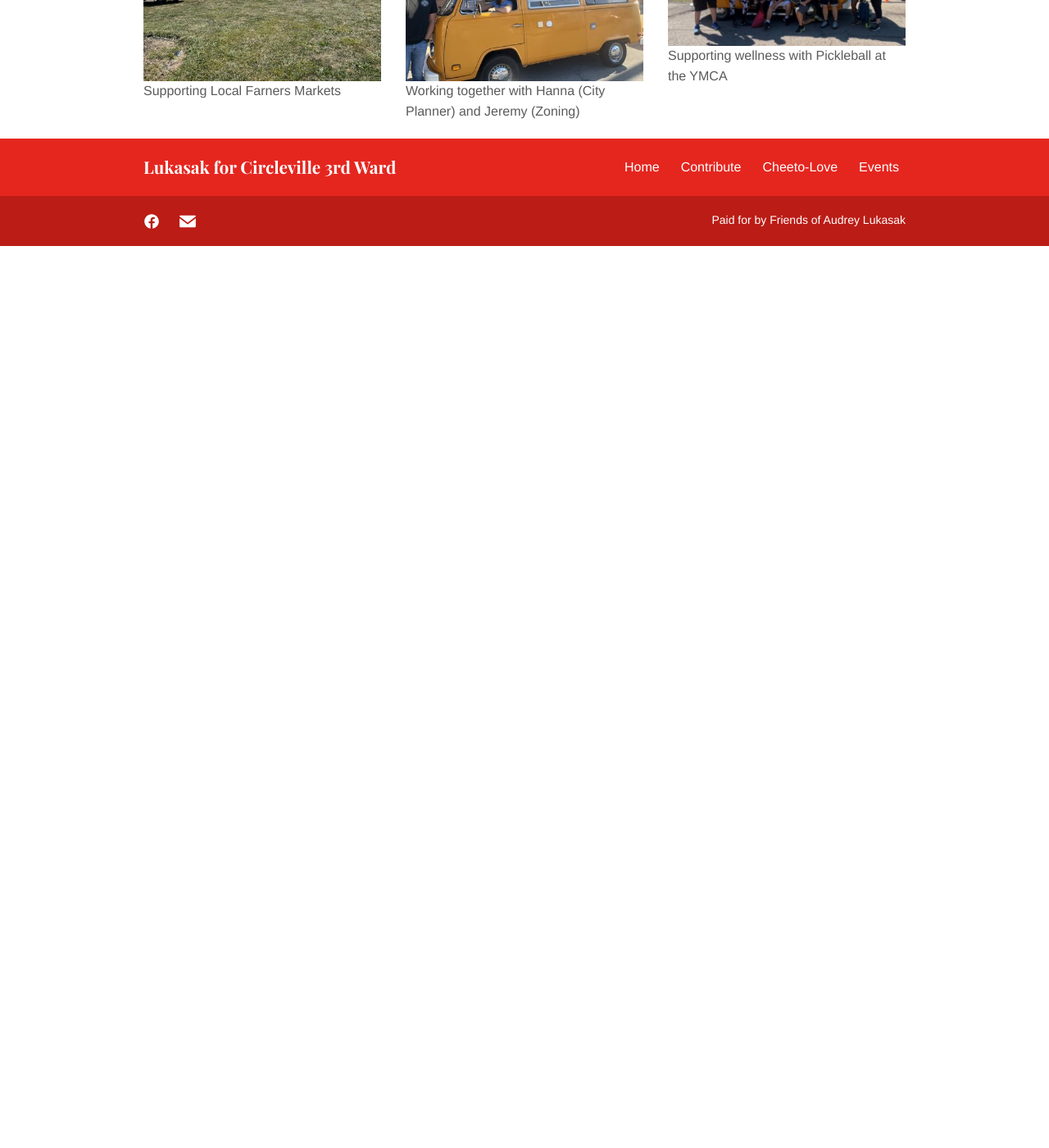
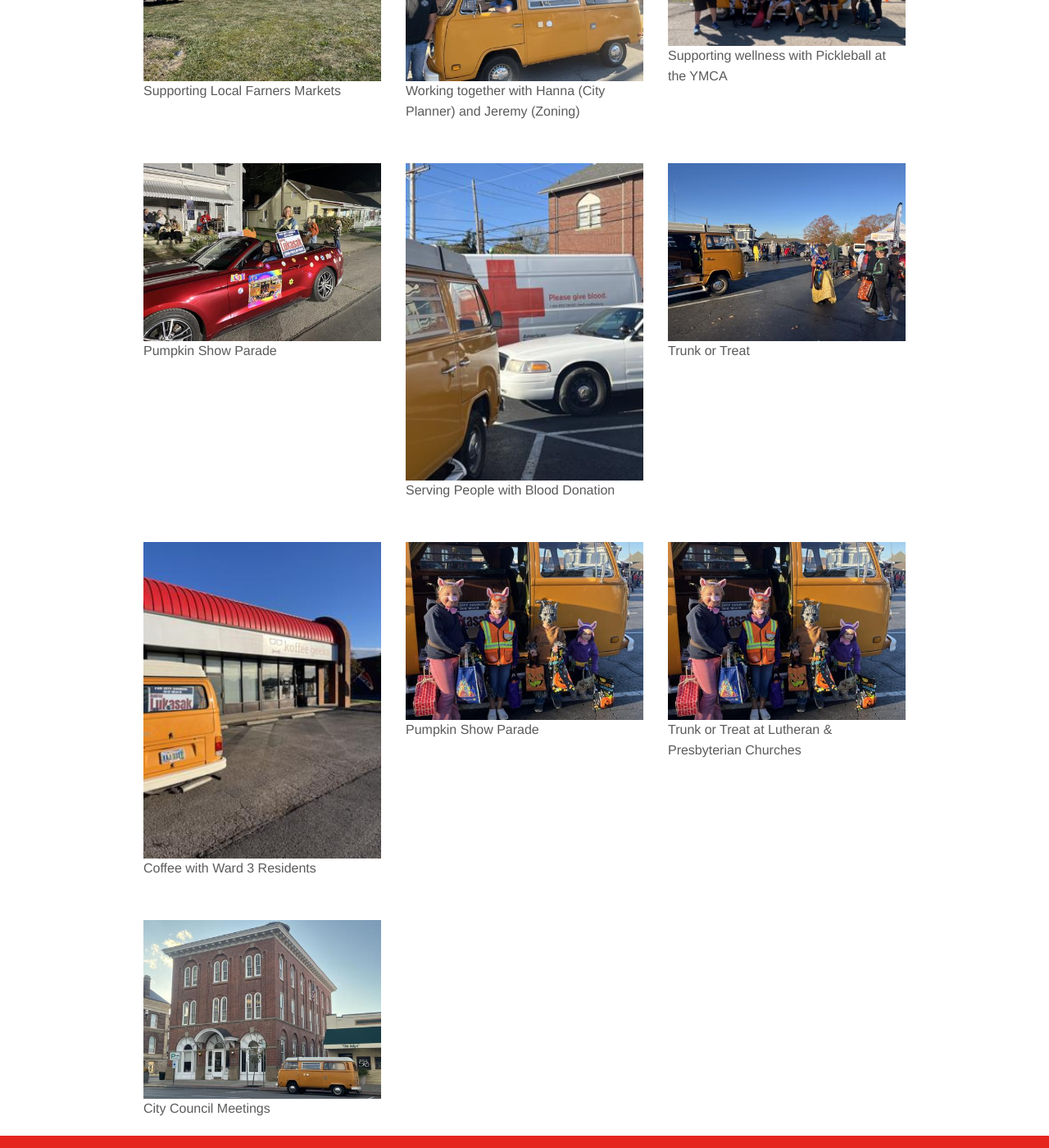
Before and after one commit to alukasak/alukasak.github.io, a Jekyll site: the page built from cheeto.md, in a window 1280 px wide and 1400 px high, scrolled down 1610 px. Shown: the whole window at 82% size. Built offline with Jekyll 4.4.1, drawn with Linux system fonts in a browser that asks for light colours; before the commit the page ends 1910 px from its top, so only the background shows below that.

Commit message:
added more cheeto pics

```diff
--- a/_data/cheeto.yml
+++ b/_data/cheeto.yml
@@ -27,3 +27,24 @@
     - link: /images/gallery/img009_thumb.jpg
       large_link: /images/gallery/img009_large.jpg
       description: "Supporting wellness with Pickleball at the YMCA"
+    - link: /images/gallery/img010_thumb.jpg
+      large_link: /images/gallery/img010_large.jpg
+      description: "Pumpkin Show Parade"
+    - link: /images/gallery/img011_thumb.jpg
+      large_link: /images/gallery/img011_large.jpg
+      description: "Serving People with Blood Donation"
+    - link: /images/gallery/img012_thumb.jpg
+      large_link: /images/gallery/img012_large.jpg
+      description: "Trunk or Treat"
+    - link: /images/gallery/img013_thumb.jpg
+      large_link: /images/gallery/img013_large.jpg
+      description: "Coffee with Ward 3 Residents"
+    - link: /images/gallery/img014_thumb.jpg
+      large_link: /images/gallery/img014_large.jpg
+      description: "Pumpkin Show Parade"
+    - link: /images/gallery/img014_thumb.jpg
+      large_link: /images/gallery/img014_large.jpg
+      description: "Trunk or Treat at Lutheran & Presbyterian Churches"
+    - link: /images/gallery/img015_thumb.jpg
+      large_link: /images/gallery/img015_large.jpg
+      description: "City Council Meetings"
```
Also changed, not shown: images/gallery/img010_large.jpg (added), images/gallery/img010_thumb.jpg (added), images/gallery/img011_large.jpg (added), images/gallery/img011_thumb.jpg (added), images/gallery/img012_large.jpg (added), images/gallery/img012_thumb.jpg (added), images/gallery/img013_large.jpg (added), images/gallery/img013_thumb.jpg (added), images/gallery/img014_large.jpg (added), images/gallery/img014_thumb.jpg (added), images/gallery/img015_large.jpg (added), images/gallery/img015_thumb.jpg (added).
